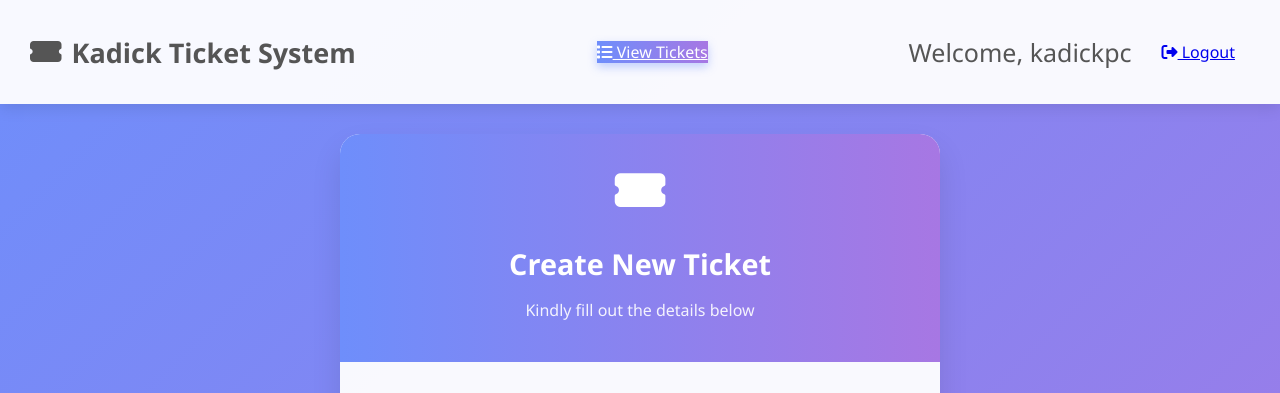
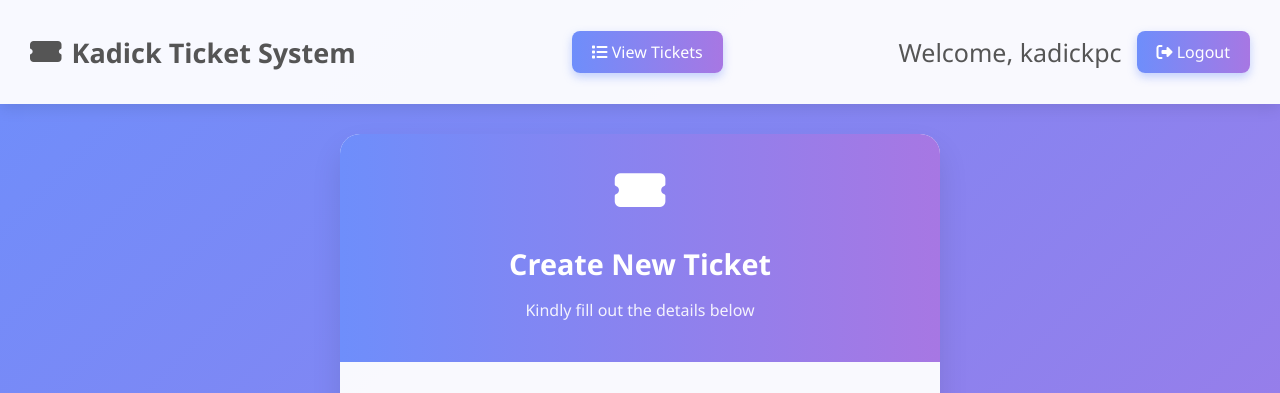
Before and after one commit to Airyyyyyyy/ticket_app, a Django app: page /create/ in a window 1280 px wide. Shown: the top 393 px of the page. Run offline with Django 5.2, Linux system fonts and the light colour scheme; a user stored in the database is signed in.

Commit message:
second commit

```diff
--- a/ticket_generator/ticket_generator/settings.py
+++ b/ticket_generator/ticket_generator/settings.py
@@ -129,3 +129,7 @@ EMAIL_USE_TLS = True
 EMAIL_HOST_USER = 'Abdulmaleeq.l@kadickintegrated.com'
 EMAIL_HOST_PASSWORD = ''
 DEFAULT_FROM_EMAIL = EMAIL_HOST_USER
+
+LOGIN_URL = '/login/'
+LOGIN_REDIRECT_URL = '/create/'
+LOGOUT_REDIRECT_URL = '/login/'
--- a/ticket_generator/ticket_generator/urls.py
+++ b/ticket_generator/ticket_generator/urls.py
@@ -21,9 +21,10 @@ from tickets import views
 urlpatterns = [
     path('admin/', admin.site.urls),
     path('', views.agent_login, name='agent_login'),
+    path('login/', views.agent_login, name='agent_login'),
+    path('logout/', views.agent_logout, name='agent_logout'),
     path('create/', views.create_ticket, name='create_ticket'),
     path('tickets/', views.ticket_list, name='ticket_list'),
     path('ticket/success/<int:ticket_id>/', views.ticket_success, name='ticket_success'),
     path('signup/', views.agent_signup, name='agent_signup'),
-    path('ticket-list/', views.ticket_list, name='ticket_list'),
 ]
--- a/ticket_generator/tickets/templates/create_ticket.html
+++ b/ticket_generator/tickets/templates/create_ticket.html
@@ -48,6 +48,15 @@
             list-style: none;
         }
 
+        .nav-link {
+            color: #555;
+            text-decoration: none;
+            padding: 10px 20px;
+            border-radius: 8px;
+            transition: all 0.3s ease;
+            font-weight: 500;
+        }
+
         .nav-link.btn-view-tickets {
             background: linear-gradient(to right, #6e8efb, #a777e3);
             color: white;
@@ -58,6 +67,12 @@
             display: flex;
             align-items: center;
             gap: 15px;
+        }
+
+        .logout-btn {
+            background: linear-gradient(to right, #6e8efb, #a777e3);
+            color: white;
+            box-shadow: 0 4px 10px rgba(110, 142, 251, 0.4);
         }
 
         .welcome-text {
@@ -185,7 +200,7 @@
 
         <div class="user-info">
             <span class="welcome-text">Welcome, {{ user.username }}</span>
-            <a href="{% url 'agent_login' %}" class="nav-link" style="padding: 8px 15px;">
+            <a href="{% url 'agent_login' %}" class="nav-link logout-btn">
                 <i class="fas fa-sign-out-alt"></i> Logout
             </a>
         </div>
--- a/ticket_generator/tickets/templates/login.html
+++ b/ticket_generator/tickets/templates/login.html
@@ -6,7 +6,6 @@
     <title>Agent Login - Kadick Ticket System</title>
     <link rel="stylesheet" href="https://cdnjs.cloudflare.com/ajax/libs/font-awesome/6.4.0/css/all.min.css">
     <style>
-        /* Your existing CSS styles remain unchanged */
         body {
             background: linear-gradient(135deg, #6e8efb, #a777e3);
             font-family: 'Times New Roman', Times, serif;
--- a/ticket_generator/tickets/templates/ticket_success.html
+++ b/ticket_generator/tickets/templates/ticket_success.html
@@ -22,10 +22,6 @@
             overflow: hidden;
             margin-top: 2rem;
             transition: transform 0.3s ease;
-        }
-
-        .success-card:hover {
-            transform: translateY(-5px);
         }
 
         .success-header {
--- a/ticket_generator/tickets/views.py
+++ b/ticket_generator/tickets/views.py
@@ -1,5 +1,5 @@
 from django.shortcuts import render, redirect
-from django.contrib.auth import login, authenticate
+from django.contrib.auth import login, authenticate, logout
 from django.contrib.auth.decorators import login_required
 from django.contrib.auth.forms import AuthenticationForm
 from django.contrib.auth.models import User
@@ -8,8 +8,6 @@ from django.conf import settings
 from django.core.mail import send_mail
 from .models import Ticket
 
-# Create your views here.
-
 def agent_login(request):
     error = None
     if request.method == 'POST':
@@ -17,19 +15,20 @@ def agent_login(request):
         if form.is_valid():
             username = form.cleaned_data.get('username')
             password = form.cleaned_data.get('password')
-            if User.objects.filter(username=username).exists():
-                user = authenticate(username=username, password=password)
-                if user is not None:
-                    login(request, user)
-                    return redirect('create_ticket')
-                else:
-                    error = "Wrong password."
+            user = authenticate(username=username, password=password)
+            if user is not None:
+                login(request, user)
+                return redirect('create_ticket')
             else:
-                error = "No account with that agent code."
+                error = "Invalid username or password."
         else:
-            error = "Please provide both username and password."
+            # Extract error messages from form
+            for field, errors in form.errors.items():
+                error = errors[0]
+                break
     else:
-        form = AuthenticationForm()
+            form = AuthenticationForm()
+
     return render(request, 'login.html', {'form': form, 'error': error})
 
 def agent_signup(request):
@@ -41,12 +40,18 @@ def agent_signup(request):
         if User.objects.filter(username=agent_code).exists():
             error = "Agent Code already exists."
         else:
-            User.objects.create(
+            user = User.objects.create(
                 username=agent_code,
                 password=make_password(password)
             )
-            return redirect('agent_login')
+            # Automatically log the user in after signup
+            login(request, user)
+            return redirect('create_ticket')
     return render(request, 'signup.html', {'error': error})
+
+def agent_logout(request):
+    logout(request)
+    return redirect('agent_login')
 
 @login_required
 def create_ticket(request):
```
Also changed, not shown: ticket_generator/db.sqlite3.
